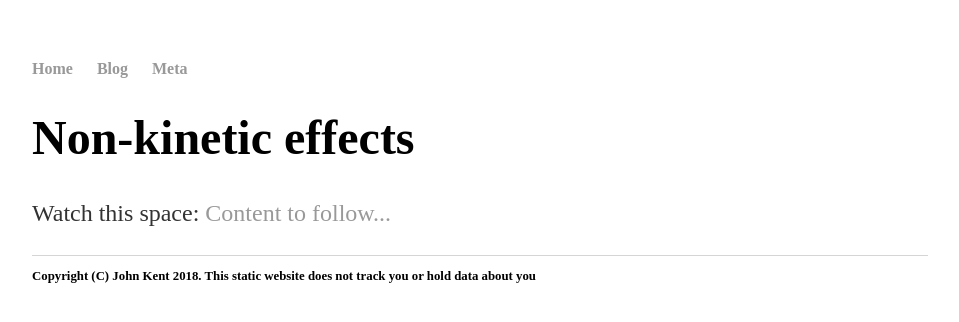
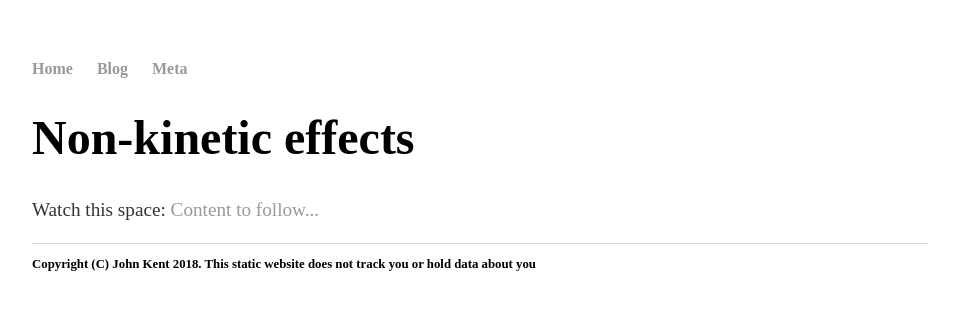
Before and after one commit to KineticLensman/KineticLensman.github.io, a Jekyll site: the page built from index.html, in a window 1280 px wide. Shown: the top 322 px of the page, without its empty margins (160-1119 px from the left). Built offline with Jekyll 4.4.1, drawn with Linux system fonts in a browser that asks for light colours.

Commit message:
Update main.css

```diff
--- a/css/main.css
+++ b/css/main.css
@@ -24,7 +24,7 @@ h1 {
     /* font-family:'Helvetica', 'Arial', 'Sans-Serif'; */
 }
 p {
-    font-size: 1.5em;    /* was 1.5 */
+    font-size: 1.2em;    /* was 1.5 */
     line-height: 1.4em; /* was 1.4 */
     color: #333;
 }
```
